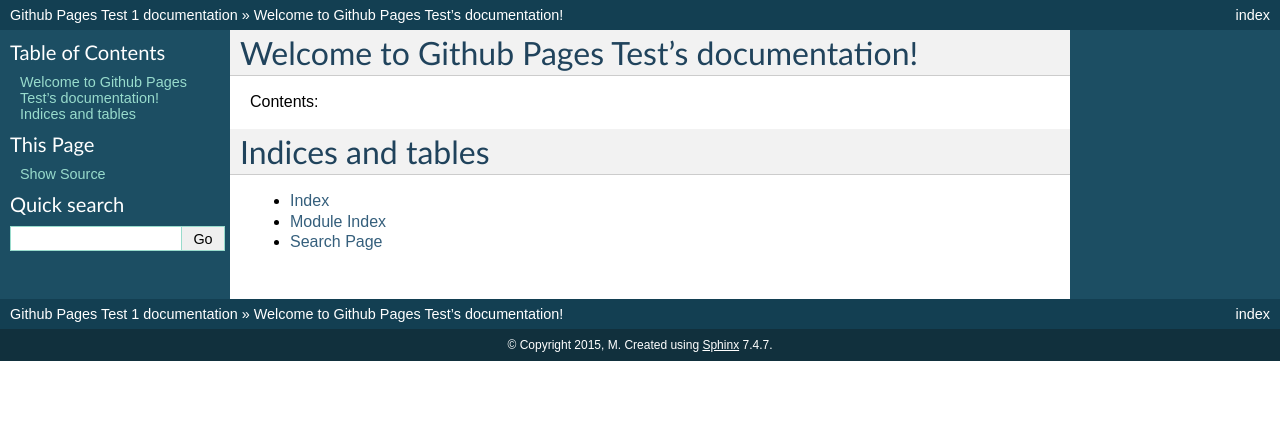
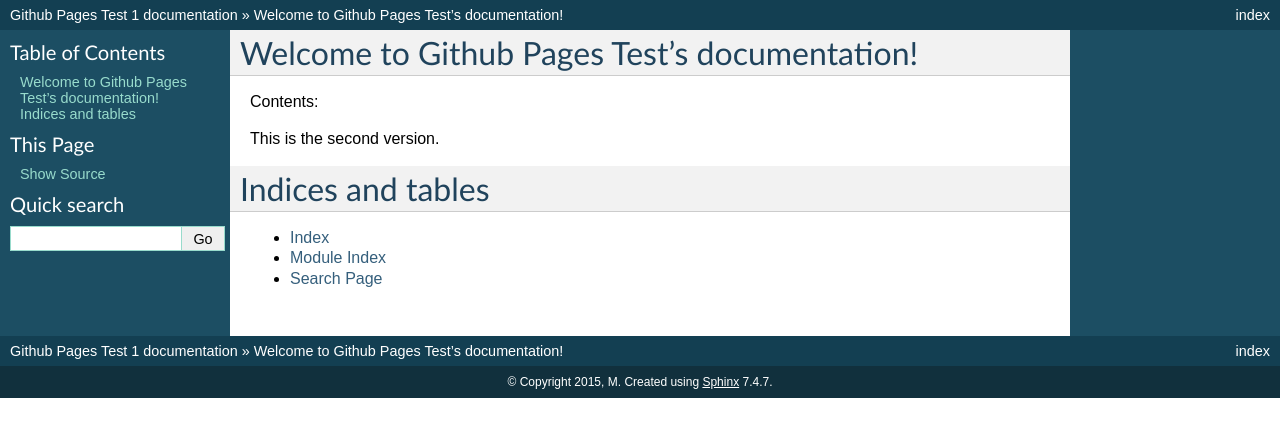
Before and after one commit to miyakogi/testpages, a Sphinx documentation site: the page built from source/index.rst, in a window 1280 px wide. Shown: the top 437 px of the page. Built offline with Sphinx 7.4.7, drawn with Linux system fonts in a browser that asks for light colours.

Commit message:
Update index.rst

```diff
--- a/source/index.rst
+++ b/source/index.rst
@@ -12,6 +12,8 @@ Contents:
    :maxdepth: 2
 
 
+This is the second version.
+
 
 Indices and tables
 ==================
```
